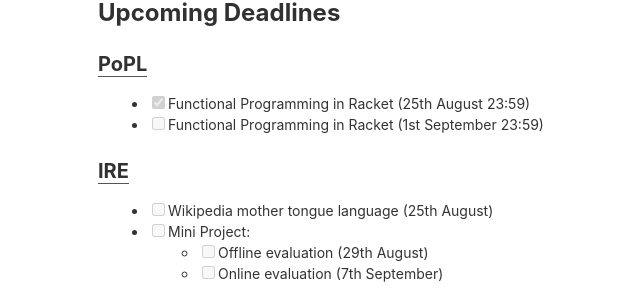
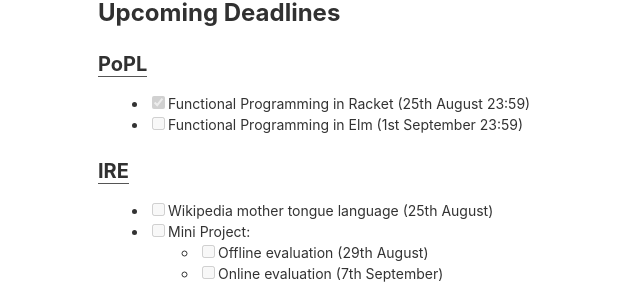
Before and after one commit to zubairabid/Semester7, a Jekyll site: the page built from index.md, in a window 1280 px wide. Shown: the part 301-609 px from the top of the page, without its empty margins (292-932 px from the left). Built offline with Jekyll 4.4.1, drawn with Linux system fonts in a browser that asks for light colours.

```diff
--- a/index.md
+++ b/index.md
@@ -11,7 +11,7 @@ layout: page
 ### [PoPL](subjects/PoPL/index#upcoming-deadlines)
 
 - [X] Functional Programming in Racket (25th August 23:59)
-- [ ] Functional Programming in Racket (1st September 23:59)
+- [ ] Functional Programming in Elm (1st September 23:59)
 
 ### [IRE](subjects/IRE/index#upcoming-deadlines)
 
```
Also changed, not shown: subjects/PoPL/index.md (+2 -2 lines), subjects/PoPL/notes/Lecture 3.md (+2 -0 lines), 1 other file.
